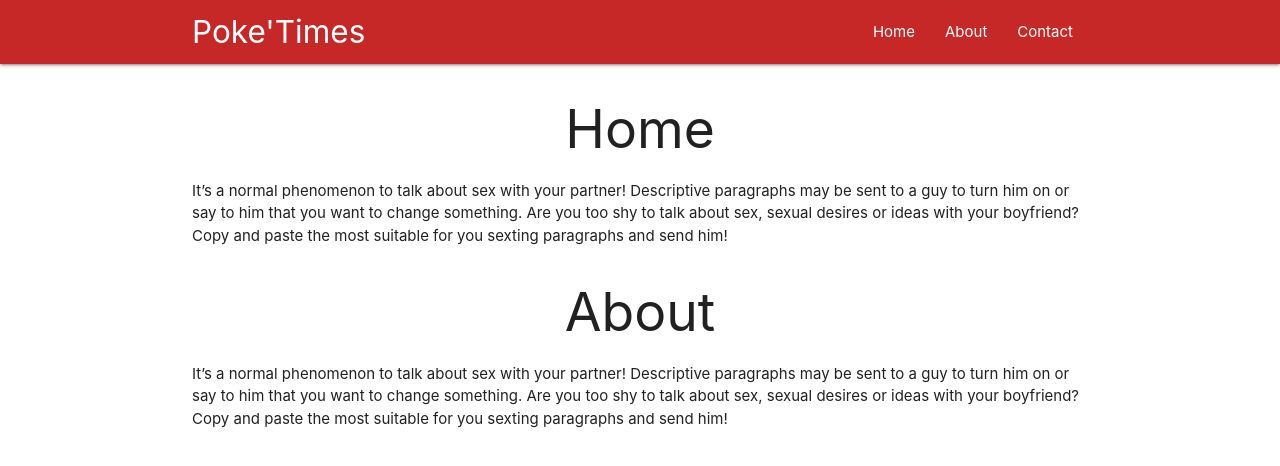
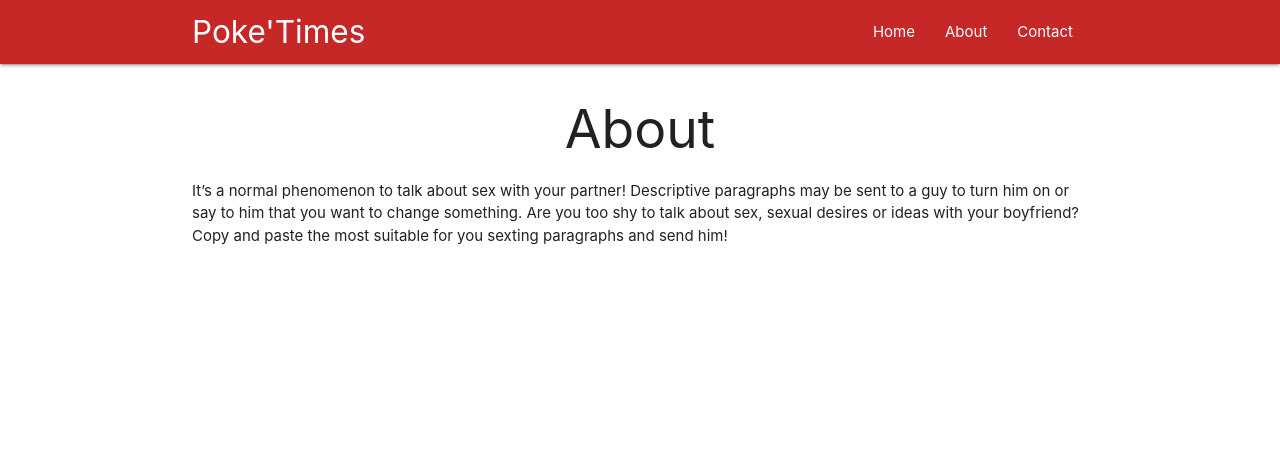
Before and after one commit to AkshitGupta-RedHat/React-Router, a React (Create React App) app: page /about in a window 1280 px wide. Shown: the top 466 px of the page. Built offline with nearby package versions, Linux system fonts and the light colour scheme.

Commit message:
making the exact match to prevent the default behavour of react

```diff
--- a/src/App.js
+++ b/src/App.js
@@ -6,13 +6,15 @@ import Contact from './components/contact'
 import About from './components/about'
 class App extends Component {
   // '/' is the defualt route so it is always there when we move to any rooute
-
+  // '/' to avoid this we HAVE 2 approach
+  // 1. change it '/home'
+  // 2. make exact match
   render() {
     return (
       <BrowserRouter>
         <div className="App">
           <Navbar />
-          <Route path='/' component={Home} />
+          <Route exact path='/' component={Home} />
           <Route path='/contact' component={Contact} />
           <Route path='/about' component={About} />
         </div>
```
